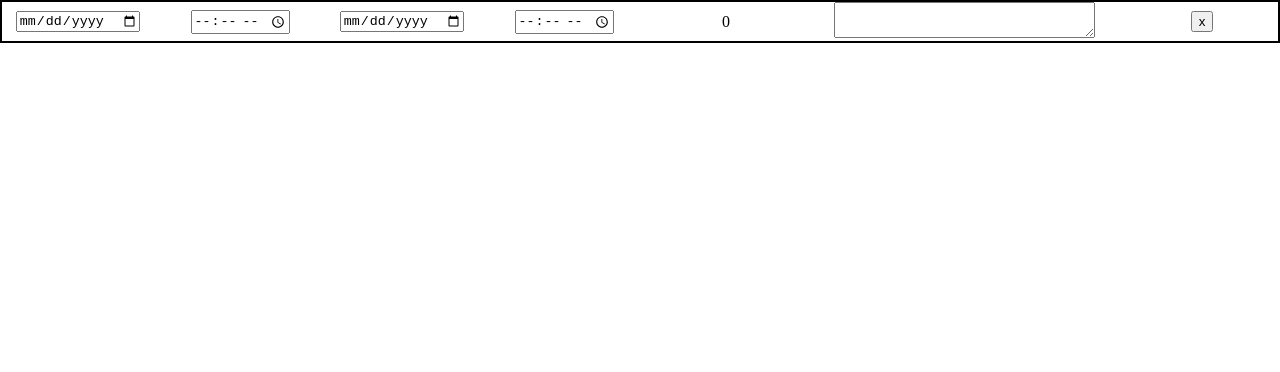
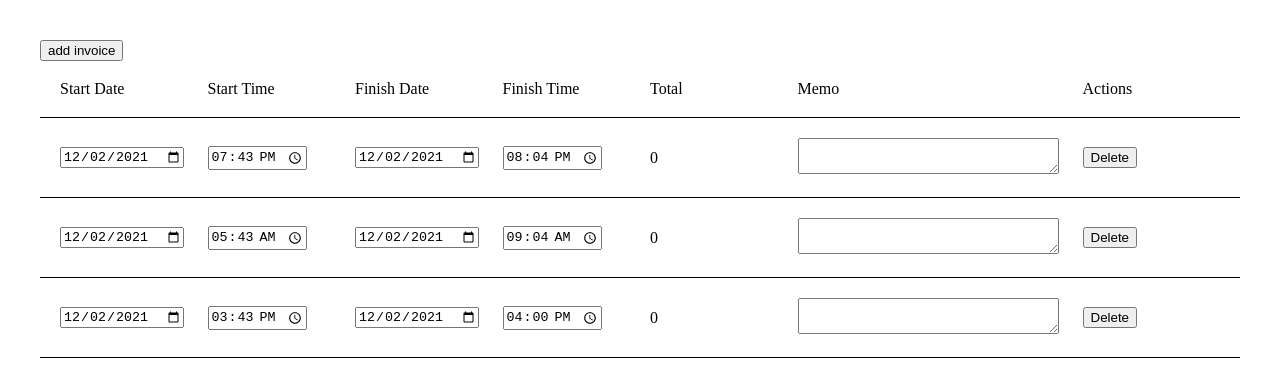
Before and after one commit to Andyt-Nguyen/invoice_creator, a React (Create React App) app: page / in a window 1280 px wide. Shown: the top 372 px of the page. Built offline with nearby package versions, Linux system fonts and the light colour scheme.

Commit message:
clean up files, add and edit invoice row

```diff
--- a/src/App.js
+++ b/src/App.js
@@ -1,9 +1,9 @@
-import InvoiceRow from "./components/invoice-row/invoice-row.component";
+import Invoice from './components/invoice/invoice.component';
 
 function App() {
   return (
     <div>
-      <InvoiceRow />
+      <Invoice />
     </div>
   );
 }
--- a/src/components/invoice-row/invoice-row.component.jsx
+++ b/src/components/invoice-row/invoice-row.component.jsx
@@ -1,34 +1,15 @@
-import { useState } from 'react';
-// import { DatePicker, TimePicker } from 'antd';
 import './invoice-row.styles.scss';
 
-const InvoiceRow = () => {
-  const [dateAndTimes, setDateAndTimes] = useState({
-    startDate: '',
-    endDate: '',
-    startTime: '',
-    endTime: ''
-  });
 
-  const onChange = (event) => {
-    const { name, value } = event.target;
-    setDateAndTimes({
-      ...dateAndTimes,
-      [name]: value
-    })
-  }
-
-
-  const { startDate, endDate, startTime, endTime } = dateAndTimes;
+const InvoiceRow = ({ startDate, endDate, startTime, endTime, onInvoiceChange }) => {
   return (
     <div className="invoice-row">
       {/* Start Date */}
       <time>
         <input
-          id="start"
           type="date"
           name="startDate"
-          onChange={onChange}
+          onChange={onInvoiceChange}
           value={startDate}
         />
       </time>
@@ -38,8 +19,7 @@ const InvoiceRow = () => {
         <input
           type="time"
           name="startTime"
-          required
-          onChange={onChange}
+          onChange={onInvoiceChange}
           value={startTime}
         />
       </time>
@@ -47,11 +27,10 @@ const InvoiceRow = () => {
       {/* Finish Date */}
       <time>
         <input
-          id="start"
           type="date"
           name="endDate"
           min={startDate}
-          onChange={onChange}
+          onChange={onInvoiceChange}
           value={endDate}
         />
       </time>
@@ -62,8 +41,7 @@ const InvoiceRow = () => {
           type="time"
           name="endTime"
           min={startTime}
-          required
-          onChange={onChange}
+          onChange={onInvoiceChange}
           value={endTime}
         />
       </time>
@@ -78,9 +56,9 @@ const InvoiceRow = () => {
         <textarea name="" id="" cols="30" rows="2"></textarea>
       </div>
 
+      {/* Actions */}
       <div>
-        {/* Actions */}
-        <button>x</button>
+        <button>Delete</button>
       </div>
     </div>
   )
--- a/src/components/invoice-row/invoice-row.styles.scss
+++ b/src/components/invoice-row/invoice-row.styles.scss
@@ -1,8 +1,9 @@
 .invoice-row {
   display: grid;
   grid-template-columns: 1fr 1fr 1fr 1fr 1fr 2fr 1fr;
-  justify-items: center;
+  // justify-items: center;
   align-items: center;
   grid-gap: 10px;
-  border: 2px solid;
+  padding: 20px;
+  border-bottom: 1px solid;
 }
--- /dev/null
+++ b/src/components/invoice/invoice.component.jsx
@@ -0,0 +1,78 @@
+import { useState } from 'react';
+import InvoiceHeader from '../invoice-header/invoice-header.component';
+import InvoiceRow from '../invoice-row/invoice-row.component';
+import './invoice.styles.scss';
+
+const Invoice = () => {
+  const [invoices, setInvoices] = useState([
+    {
+      id: 1,
+      startDate: '2021-12-02',
+      endDate: '2021-12-02',
+      startTime: '19:43',
+      endTime: '20:04'
+    }, {
+      id: 2,
+      startDate: '2021-12-02',
+      endDate: '2021-12-02',
+      startTime: '05:43',
+      endTime: '09:04'
+    }, {
+      id: 3,
+      startDate: '2021-12-02',
+      endDate: '2021-12-02',
+      startTime: '15:43',
+      endTime: '16:00'
+    }
+  ]);
+
+  const addInvoiceRow = () => {
+    const newId = Number((Math.random() * 1000) + 4).toFixed(0);
+    const newInvoice = {
+      id: newId,
+      startDate: '',
+      endDate: '',
+      startTime: '',
+      endTime: ''
+    };
+    setInvoices([...invoices, newInvoice]);
+  };
+
+  const onInvoiceChange = (evt, id) => {
+    const { name, value } = evt.target;
+    const editedInvoice = invoices.map(invoice => (
+      invoice.id === id
+        ? { ...invoice, [name]: value }
+        : invoice
+    ));
+    setInvoices(editedInvoice);
+  };
+
+  return (
+    <div className="invoice">
+      <div>
+        <button onClick={addInvoiceRow}>add invoice</button>
+      </div>
+      <header>
+        <p>Start Date</p>
+        <p>Start Time</p>
+        <p>Finish Date</p>
+        <p>Finish Time</p>
+        <p>Total</p>
+        <p>Memo</p>
+        <p>Actions</p>
+      </header>
+      {
+        invoices.map(invoice => (
+          <InvoiceRow
+            key={invoice.id}
+            onInvoiceChange={evt => onInvoiceChange(evt, invoice.id)}
+            {...invoice}
+          />
+        ))
+      }
+    </div>
+  )
+}
+
+export default Invoice;
--- /dev/null
+++ b/src/components/invoice/invoice.styles.scss
@@ -0,0 +1,11 @@
+.invoice {
+  padding: 40px;
+  header {
+    display: grid;
+    grid-template-columns: 1fr 1fr 1fr 1fr 1fr 2fr 1fr;
+    align-items: center;
+    grid-gap: 10px;
+    padding: 20px;
+    border-bottom: 1px solid;
+  }
+}
```
Also changed, not shown: src/components/table/table.component.jsx (deleted), src/components/table/table.styles.scss (deleted).
